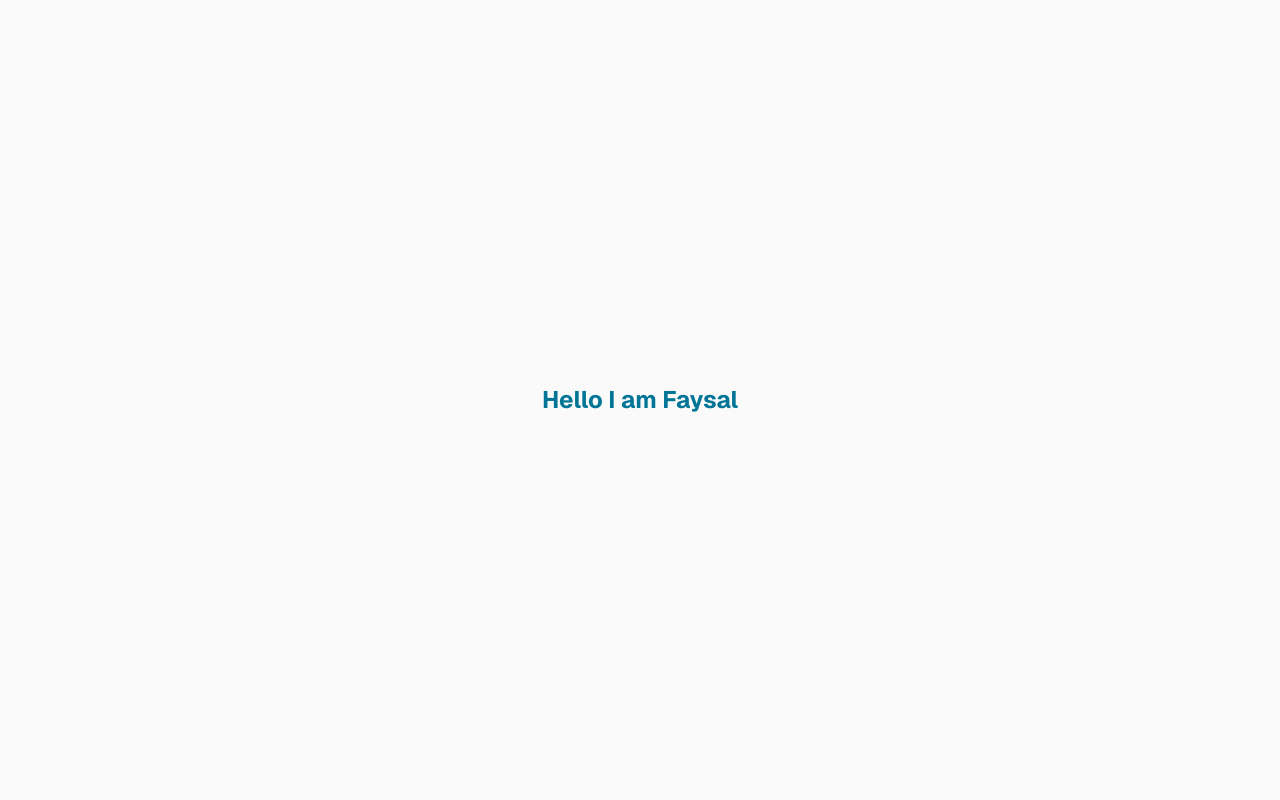
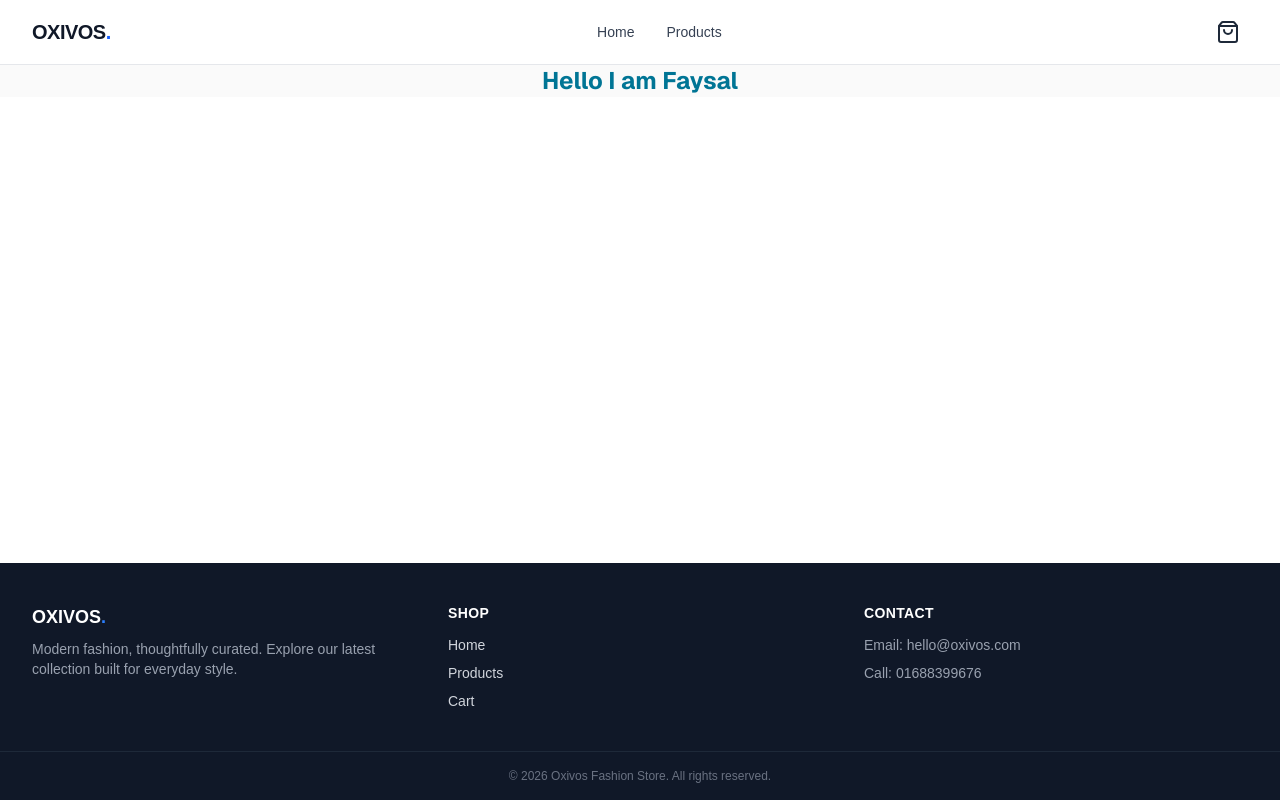
Before and after one commit to faysalhasanmd/fashion-store, a Next.js app: page / in a window 1280 px wide. Built offline with nearby package versions, Linux system fonts and the light colour scheme.

Commit message:
Add Navbar and Footer components

```diff
--- a/package.json
+++ b/package.json
@@ -9,6 +9,7 @@
     "lint": "eslint"
   },
   "dependencies": {
+    "lucide-react": "^1.24.0",
     "next": "16.2.10",
     "react": "19.2.4",
     "react-dom": "19.2.4"
--- a/src/app/layout.js
+++ b/src/app/layout.js
@@ -1,6 +1,8 @@
 import { Geist, Geist_Mono } from "next/font/google";
 import "./globals.css";
 import { CartProvider } from "@/context/CartContext";
+import Navbar from "@/components/Navbar";
+import Footer from "@/components/Footer";
 
 const geistSans = Geist({
   variable: "--font-geist-sans",
@@ -24,7 +26,11 @@ export default function RootLayout({ children }) {
       className={`${geistSans.variable} ${geistMono.variable} h-full antialiased`}
     >
       <body className="min-h-full flex flex-col">
-        <CartProvider>{children}</CartProvider>
+        <CartProvider>
+          <Navbar />
+          <main className="flex-1">{children}</main>
+          <Footer />
+        </CartProvider>
       </body>
     </html>
   );
--- a/src/components/Footer.jsx
+++ b/src/components/Footer.jsx
@@ -0,0 +1,62 @@
+import Link from "next/link";
+
+export default function Footer() {
+  return (
+    <footer className="mt-auto bg-gray-900 text-gray-300">
+      <div className="max-w-7xl mx-auto px-4 sm:px-6 lg:px-8 py-10 grid grid-cols-1 sm:grid-cols-3 gap-8">
+        {/* Brand */}
+        <div>
+          <h3 className="text-lg font-bold text-white mb-2">
+            OXIVOS<span className="text-blue-500">.</span>
+          </h3>
+          <p className="text-sm text-gray-400">
+            Modern fashion, thoughtfully curated. Explore our latest collection
+            built for everyday style.
+          </p>
+        </div>
+
+        {/* Quick links */}
+        <div>
+          <h4 className="text-sm font-semibold text-white mb-3 uppercase tracking-wide">
+            Shop
+          </h4>
+          <ul className="space-y-2 text-sm">
+            <li>
+              <Link href="/" className="hover:text-white transition-colors">
+                Home
+              </Link>
+            </li>
+            <li>
+              <Link
+                href="/products"
+                className="hover:text-white transition-colors"
+              >
+                Products
+              </Link>
+            </li>
+            <li>
+              <Link href="/cart" className="hover:text-white transition-colors">
+                Cart
+              </Link>
+            </li>
+          </ul>
+        </div>
+
+        {/* Contact */}
+        <div>
+          <h4 className="text-sm font-semibold text-white mb-3 uppercase tracking-wide">
+            Contact
+          </h4>
+          <ul className="space-y-2 text-sm text-gray-400">
+            <li>Email: hello@oxivos.com</li>
+            <li>Call: 01688399676</li>
+          </ul>
+        </div>
+      </div>
+
+      <div className="border-t border-gray-800 py-4 text-center text-xs text-gray-500">
+        © {new Date().getFullYear()} Oxivos Fashion Store. All rights reserved.
+      </div>
+    </footer>
+  );
+}
--- a/src/components/Navbar.jsx
+++ b/src/components/Navbar.jsx
@@ -0,0 +1,83 @@
+"use client";
+
+import { useState } from "react";
+import Link from "next/link";
+import { ShoppingBag, Menu, X } from "lucide-react";
+import { useCart } from "@/context/CartContext";
+
+const navLinks = [
+  { label: "Home", href: "/" },
+  { label: "Products", href: "/products" },
+];
+
+export default function Navbar() {
+  const [isMenuOpen, setIsMenuOpen] = useState(false);
+  const { totalItems } = useCart();
+
+  return (
+    <header className="sticky top-0 z-50 bg-white/90 backdrop-blur border-b border-gray-200">
+      <nav className="max-w-7xl mx-auto px-4 sm:px-6 lg:px-8 h-16 flex items-center justify-between">
+        {/* Logo */}
+        <Link
+          href="/"
+          className="text-xl font-bold tracking-tight text-gray-900"
+        >
+          OXIVOS<span className="text-blue-600">.</span>
+        </Link>
+
+        {/* Desktop nav links */}
+        <div className="hidden md:flex items-center gap-8">
+          {navLinks.map((link) => (
+            <Link
+              key={link.href}
+              href={link.href}
+              className="text-sm font-medium text-gray-700 hover:text-blue-600 transition-colors"
+            >
+              {link.label}
+            </Link>
+          ))}
+        </div>
+
+        {/* Right side: Cart + mobile menu button */}
+        <div className="flex items-center gap-4">
+          <Link href="/cart" className="relative p-2" aria-label="Cart">
+            <ShoppingBag className="w-6 h-6 text-gray-800" />
+            {totalItems > 0 && (
+              <span className="absolute -top-1 -right-1 bg-blue-600 text-white text-xs font-semibold w-5 h-5 flex items-center justify-center rounded-full">
+                {totalItems}
+              </span>
+            )}
+          </Link>
+
+          <button
+            className="md:hidden p-2"
+            onClick={() => setIsMenuOpen((prev) => !prev)}
+            aria-label="Toggle menu"
+          >
+            {isMenuOpen ? (
+              <X className="w-6 h-6 text-gray-800" />
+            ) : (
+              <Menu className="w-6 h-6 text-gray-800" />
+            )}
+          </button>
+        </div>
+      </nav>
+
+      {/* Mobile menu */}
+      {isMenuOpen && (
+        <div className="md:hidden border-t border-gray-200 bg-white px-4 py-3 flex flex-col gap-3">
+          {navLinks.map((link) => (
+            <Link
+              key={link.href}
+              href={link.href}
+              className="text-sm font-medium text-gray-700 hover:text-blue-600 transition-colors"
+              onClick={() => setIsMenuOpen(false)}
+            >
+              {link.label}
+            </Link>
+          ))}
+        </div>
+      )}
+    </header>
+  );
+}
```
Also changed, not shown: 1 other file (tests, documents, lock files or other folders).
